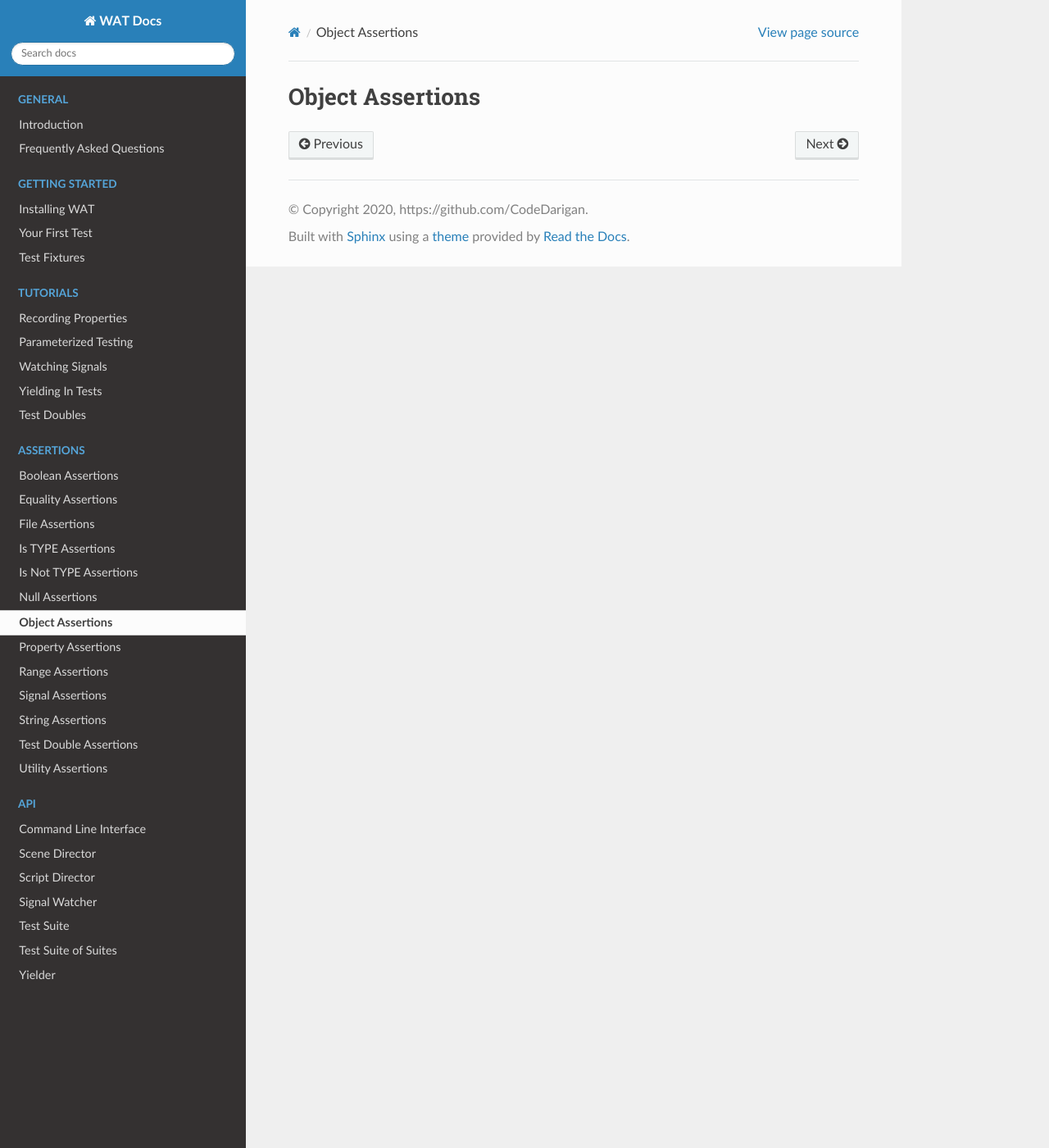
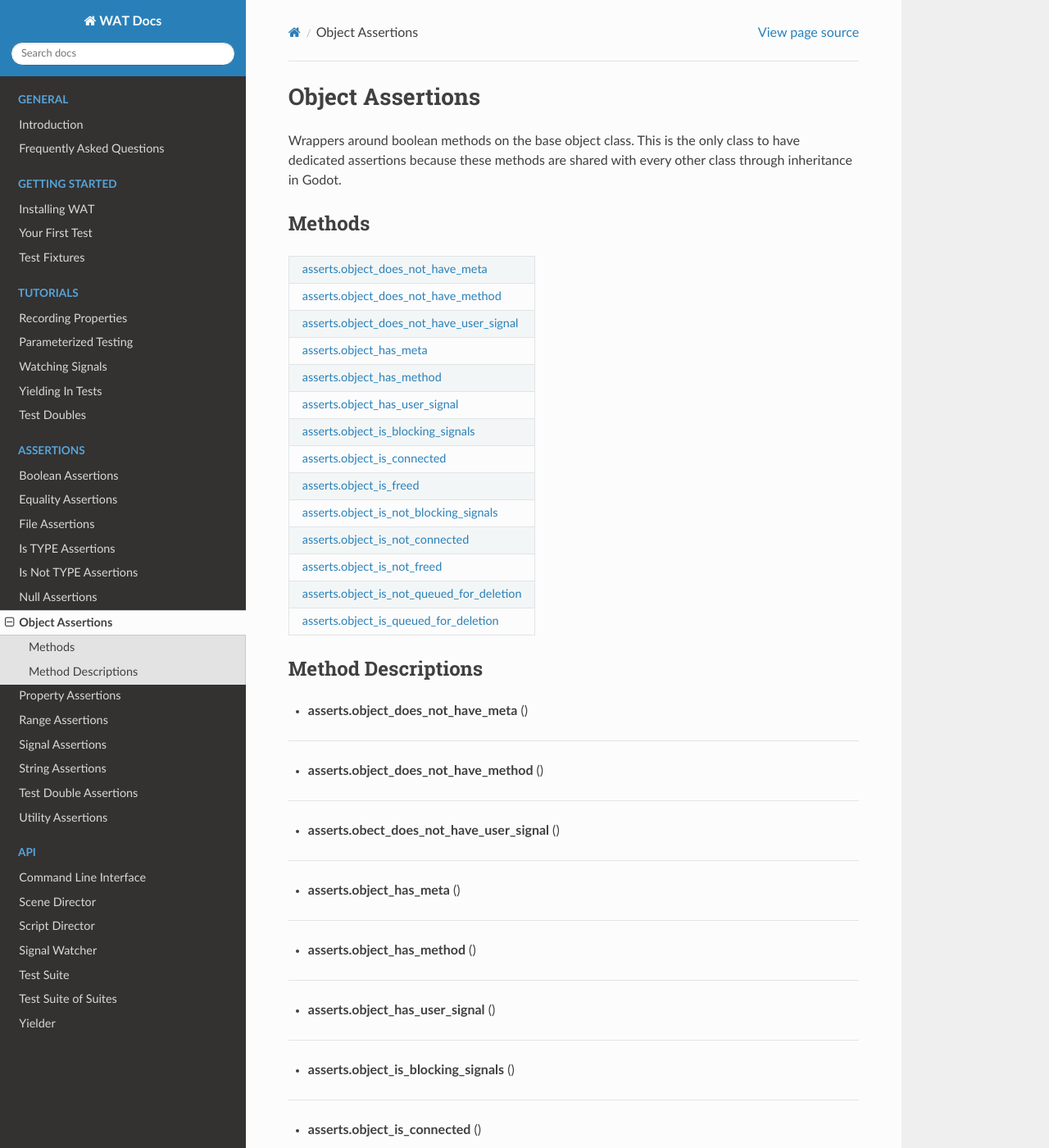
Before and after one commit to CodeDarigan/WATDocRedux, a Sphinx documentation site: the page built from source/pages/assertions/object.rst, in a window 1280 px wide and 1400 px high. Shown: the whole window at 82% size. Built offline with Sphinx 7.4.7 and the Read the Docs theme 2.0.0, drawn with Linux system fonts in a browser that asks for light colours; some of the changed text lies outside the part shown.

Commit message:
Add Object Assertions Outline

```diff
--- a/source/pages/assertions/boolean.rst
+++ b/source/pages/assertions/boolean.rst
@@ -21,6 +21,8 @@ Method Descriptions
 
     Asserts that value is true.
 
+-----------------------
+
 .. _asserts.is_false:
 
 * **asserts.is_false** (value: Variant, context: String)
--- a/source/pages/assertions/object.rst
+++ b/source/pages/assertions/object.rst
@@ -1,2 +1,115 @@
 Object Assertions
 =================
+
+Wrappers around boolean methods on the base object class. This is the only
+class to have dedicated assertions because these methods are shared with every other
+class through inheritance in Godot.
+
+********
+Methods
+********
+
+.. list-table::
+    :widths: 100
+
+    * - :ref:`asserts.object_does_not_have_meta<asserts.does_not_have_meta>`
+    * - :ref:`asserts.object_does_not_have_method<asserts.does_not_have_method>`
+    * - :ref:`asserts.object_does_not_have_user_signal<asserts.does_not_have_user_signal>`
+    * - :ref:`asserts.object_has_meta<asserts.has_meta>`
+    * - :ref:`asserts.object_has_method<asserts.has_method>`
+    * - :ref:`asserts.object_has_user_signal<asserts.has_user_signal>`
+    * - :ref:`asserts.object_is_blocking_signals<asserts.is_blocking_signals>`
+    * - :ref:`asserts.object_is_connected<asserts.is_connected>`
+    * - :ref:`asserts.object_is_freed<asserts.is_freed>`
+    * - :ref:`asserts.object_is_not_blocking_signals<asserts.is_not_blocking_signals>`
+    * - :ref:`asserts.object_is_not_connected<asserts.is_not_connected>`
+    * - :ref:`asserts.object_is_not_freed<asserts.is_not_freed>`
+    * - :ref:`asserts.object_is_not_queued_for_deletion<asserts.is_not_queued_for_deletion>`
+    * - :ref:`asserts.object_is_queued_for_deletion<asserts.is_queued_for_deletion>`
+
+
+********************
+Method Descriptions
+********************
+
+.. _asserts.does_not_have_meta:
+
+* **asserts.object_does_not_have_meta** ()
+
+--------------
+
+.. _asserts.does_not_have_method:
+
+* **asserts.object_does_not_have_method** ()
+
+------------
+
+.. _asserts.does_not_have_user_signal:
+
+* **asserts.obect_does_not_have_user_signal** ()
+
+----------------
+
+.. _asserts.has_meta:
+
+* **asserts.object_has_meta** ()
+
+-----------
+
+.. _asserts.has_method:
+
+* **asserts.object_has_method** ()
+
+------------
+
+.. _asserts.has_user_signal:
+
+* **asserts.object_has_user_signal** ()
+
+-------------
+
+.. _asserts.is_blocking_signals:
+
+* **asserts.object_is_blocking_signals** ()
+
+-------------
+
+.. _asserts.is_connected:
+
+* **asserts.object_is_connected** ()
+
+------------
+
+.. _asserts.is_freed:
+
+* **asserts.object_is_freed** ()
+
+-------------
+
+.. _asserts.is_not_blocking_signals:
+
+* **asserts.object_is_not_blocking_signals** ()
+
+-----------
+
+.. _asserts.is_not_connected:
+
+* **asserts.object_is_not_connected** ()
+
+--------------
+
+.. _asserts.is_not_freed:
+
+* **asserts.object_is_not_freed** ()
+
+------------
+
+.. _asserts.is_not_queued_for_deletion:
+
+* **asserts.object_is_not_queued_for_deletion** ()
+
+-------------
+
+.. _asserts.is_queued_for_deletion:
+
+* **asserts.object_is_qeued_for_deletion** ()
```
Also changed, not shown: source/pages/assertions/equality.rst (+10 -0 lines), 12 other files.
